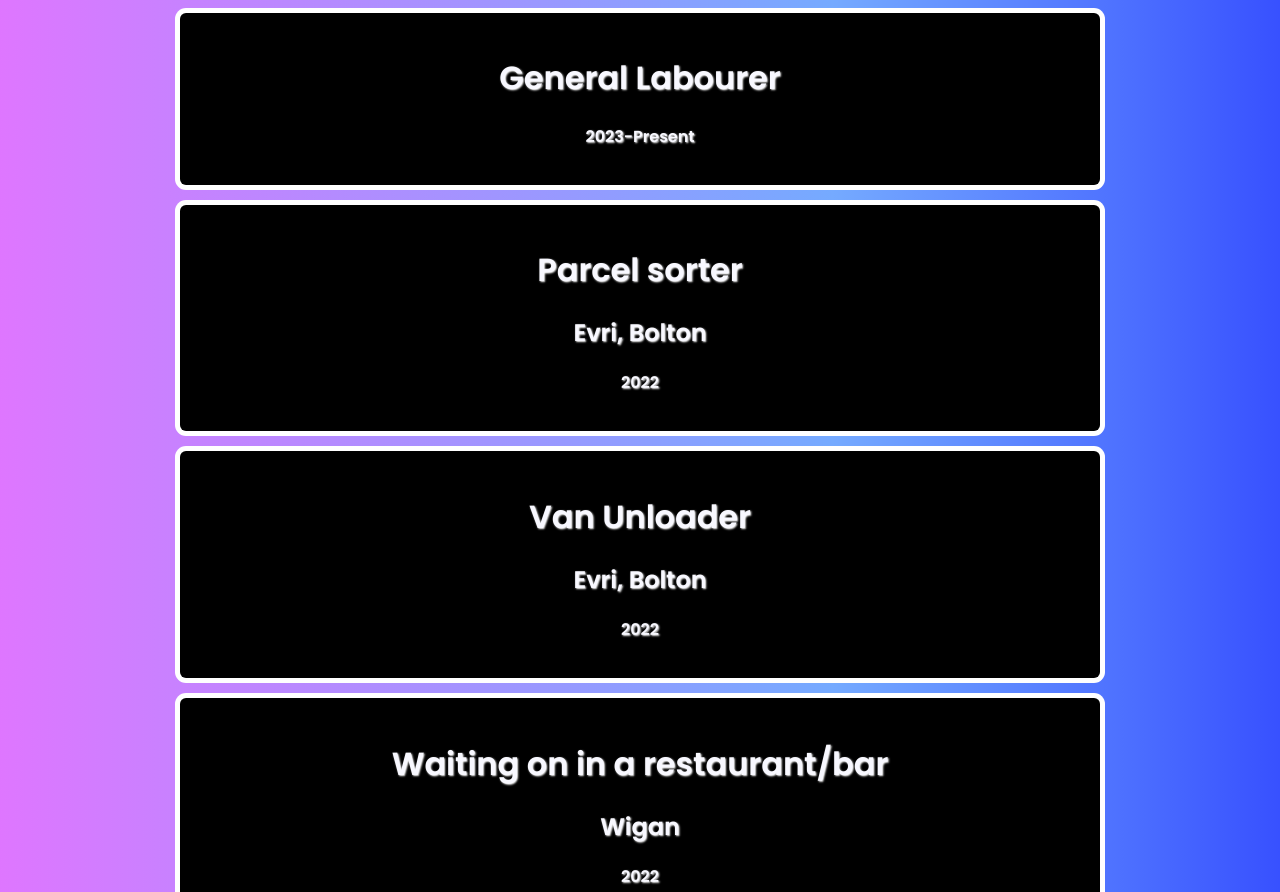
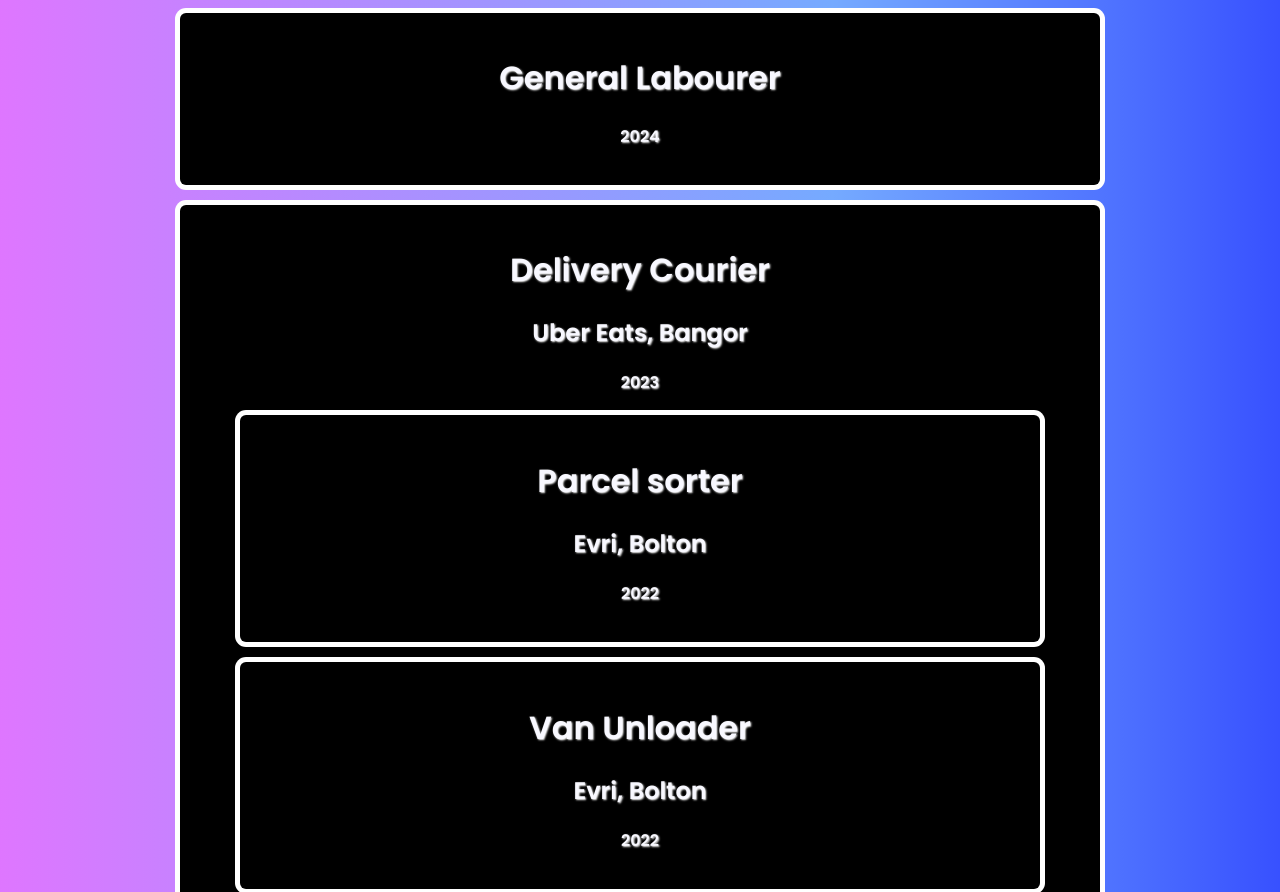
Before and after one commit to ajallardice23/E-Portfolio, a plain HTML site: page WorkExperience.html in a window 1280 px wide. Shown: the part 821-1713 px from the top of the page. Drawn offline with Linux system fonts and the light colour scheme.

Commit message:
Changed experience

```diff
--- a/WorkExperience.html
+++ b/WorkExperience.html
@@ -37,8 +37,15 @@
     <div class="pagecontent">
         <h1>General Labourer</h1>
         <h2></h2>
-        <p>2023-Present</p>
+        <p>2024</p>
     </div>
+
+    <div class="pagecontent">
+        <div class = education>
+            <h1>Delivery Courier</h1>
+            <h2>Uber Eats, Bangor</h2>
+            <p>2023</p>
+        </div>
 
     <div class="pagecontent">
         <div class = education>
```
